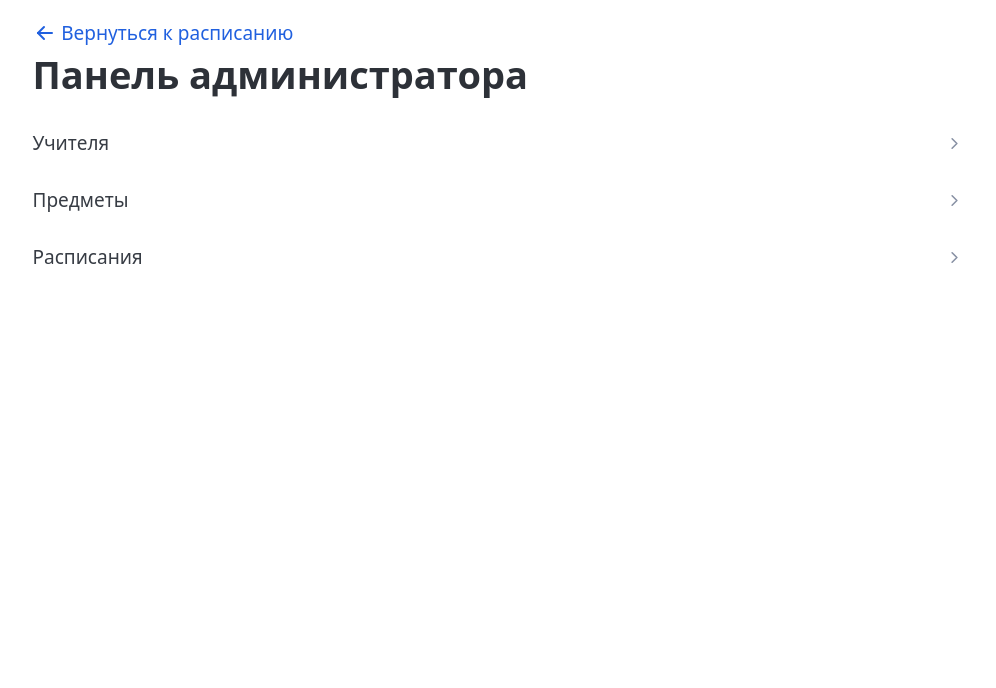
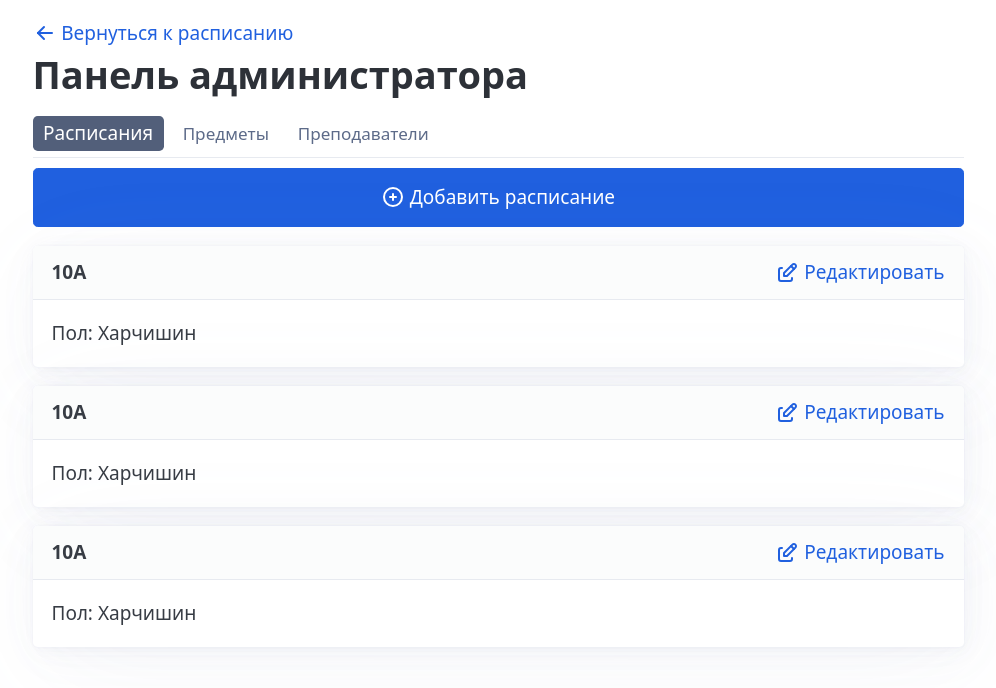
Before and after one commit to pakhrom/school-timetable, a SvelteKit app in the folder web/: page /manage in a window 1280 px wide. Shown: the top 688 px of the page, without its empty margins (142-1138 px from the left). Built offline with nearby package versions, Linux system fonts and the light colour scheme.

Commit message:
feat(web /manage): restructure /manage page

```diff
--- a/web/src/routes/manage/+page.svelte
+++ b/web/src/routes/manage/+page.svelte
@@ -1,33 +1,14 @@
 <script lang="ts">
-	import { slide } from 'svelte/transition';
+	import { currentTab } from './shared.svelte';
 
-	let isTeachersDetailsOpen: boolean = $state(false);
-	let isSubjectsDetailsOpen: boolean = $state(false);
-	let isTimetableListDetailsOpen: boolean = $state(false);
+	let mobileLayout: boolean = $state(window.innerWidth < 576);
+</script>
 
-	// DEBUG
-	let loadingTeachers = $state(true);
-	let loadingSubjects = $state(true);
-	let loadingTimetableList = $state(true);
-
-	function loadTeachers() {
-		setTimeout(() => {
-			loadingTeachers = false;
-		}, 300);
-	}
-
-	function loadSubjects() {
-		setTimeout(() => {
-			loadingSubjects = false;
-		}, 300);
-	}
-
-	function loadTimetableList() {
-		setTimeout(() => {
-			loadingTimetableList = false;
-		}, 300);
-	}
-</script>
+<svelte:window
+	onresize={() => {
+		mobileLayout = window.innerWidth < 576;
+	}}
+/>
 
 <a href="/">
 	<svg
@@ -49,75 +30,235 @@
 </a>
 <h1>Панель администратора</h1>
 
-<details
-	bind:open={isTeachersDetailsOpen}
-	ontoggle={() => {
-		if (!isTeachersDetailsOpen) loadTeachers();
+<div class="tabs-container">
+	<button
+		class={['secondary', 'tab', currentTab.tab === 'timetables' ? '' : 'outline']}
+		onclick={() => {
+			currentTab.tab = 'timetables';
 		}}
 	>
-	<summary> Учителя </summary>
-	{#if loadingTeachers}
-		<progress></progress>
-	{:else}
-		{#each { length: 3 }}
+		Расписания
+	</button>
+	<button
+		class={['secondary', 'tab', currentTab.tab === 'subjects' ? '' : 'outline']}
+		onclick={() => {
+			currentTab.tab = 'subjects';
+		}}
+	>
+		Предметы
+	</button>
+	<button
+		class={['secondary', 'tab', currentTab.tab === 'teachers' ? '' : 'outline']}
+		onclick={() => {
+			currentTab.tab = 'teachers';
+		}}
+	>
+		Преподаватели
+	</button>
+	<span class="tab hidden">I</span>
+</div>
+<hr />
+
+{#if currentTab.tab === 'timetables'}
+	<a role="button" href="/manage/subject">
+		<svg
+			xmlns="http://www.w3.org/2000/svg"
+			width="24"
+			height="24"
+			viewBox="0 0 24 24"
+			fill="none"
+			stroke="currentColor"
+			stroke-width="2"
+			stroke-linecap="round"
+			stroke-linejoin="round"
+			class="icon icon-tabler icons-tabler-outline icon-tabler-circle-plus"
+			><path stroke="none" d="M0 0h24v24H0z" fill="none" /><path
+				d="M3 12a9 9 0 1 0 18 0a9 9 0 0 0 -18 0"
+			/><path d="M9 12h6" /><path d="M12 9v6" /></svg
+		>
+		Добавить расписание
+	</a>
+	{#each { length: 3 } as _, subjectId}
 		<article>
-				<h4>Фамилия Имя Отчество</h4>
-				БЛА БЛА БЛА БЛА БЛА
+			<header class="resource-header">
+				<span><b>10А</b></span>
+				<a href={'/manage/timetable/' + subjectId}>
+					<svg
+						xmlns="http://www.w3.org/2000/svg"
+						width="24"
+						height="24"
+						viewBox="0 0 24 24"
+						fill="none"
+						stroke="currentColor"
+						stroke-width="2"
+						stroke-linecap="round"
+						stroke-linejoin="round"
+						class="icon icon-tabler icons-tabler-outline icon-tabler-edit"
+						><path stroke="none" d="M0 0h24v24H0z" fill="none" /><path
+							d="M7 7h-1a2 2 0 0 0 -2 2v9a2 2 0 0 0 2 2h9a2 2 0 0 0 2 -2v-1"
+						/><path
+							d="M20.385 6.585a2.1 2.1 0 0 0 -2.97 -2.97l-8.415 8.385v3h3l8.385 -8.415z"
+						/><path d="M16 5l3 3" /></svg
+					>
+					Редактировать
+				</a>
+			</header>
+			<div>
+				<span>Пол: Харчишин</span>
+			</div>
 		</article>
 	{/each}
-	{/if}
-</details>
-
-<details
-	bind:open={isSubjectsDetailsOpen}
-	ontoggle={() => {
-		if (!isSubjectsDetailsOpen) loadSubjects();
-	}}
+{:else if currentTab.tab === 'subjects'}
+	<a role="button" href="/manage/subject">
+		<svg
+			xmlns="http://www.w3.org/2000/svg"
+			width="24"
+			height="24"
+			viewBox="0 0 24 24"
+			fill="none"
+			stroke="currentColor"
+			stroke-width="2"
+			stroke-linecap="round"
+			stroke-linejoin="round"
+			class="icon icon-tabler icons-tabler-outline icon-tabler-circle-plus"
+			><path stroke="none" d="M0 0h24v24H0z" fill="none" /><path
+				d="M3 12a9 9 0 1 0 18 0a9 9 0 0 0 -18 0"
+			/><path d="M9 12h6" /><path d="M12 9v6" /></svg
 		>
-	<summary> Предметы </summary>
-	{#if loadingSubjects}
-		<progress></progress>
-	{:else}
-		{#each { length: 3 }}
+		Добавить предмет
+	</a>
+	{#each { length: 3 } as _, subjectId}
 		<article>
+			<header class="resource-header">
+				<span><b>Математика</b></span>
+				<a href={'/manage/subject/' + subjectId}>
+					<svg
+						xmlns="http://www.w3.org/2000/svg"
+						width="24"
+						height="24"
+						viewBox="0 0 24 24"
+						fill="none"
+						stroke="currentColor"
+						stroke-width="2"
+						stroke-linecap="round"
+						stroke-linejoin="round"
+						class="icon icon-tabler icons-tabler-outline icon-tabler-edit"
+						><path stroke="none" d="M0 0h24v24H0z" fill="none" /><path
+							d="M7 7h-1a2 2 0 0 0 -2 2v9a2 2 0 0 0 2 2h9a2 2 0 0 0 2 -2v-1"
+						/><path
+							d="M20.385 6.585a2.1 2.1 0 0 0 -2.97 -2.97l-8.415 8.385v3h3l8.385 -8.415z"
+						/><path d="M16 5l3 3" /></svg
+					>
+					Редактировать
+				</a>
+			</header>
 			<div>
-					<b>Математика</b>
+				<span>Пол: Харчишин</span>
 			</div>
-				БЛА БЛА БЛА БЛА БЛА
 		</article>
 	{/each}
+{:else if currentTab.tab === 'teachers'}
+	<a role="button" href="/manage/teacher">
+		<svg
+			xmlns="http://www.w3.org/2000/svg"
+			width="24"
+			height="24"
+			viewBox="0 0 24 24"
+			fill="none"
+			stroke="currentColor"
+			stroke-width="2"
+			stroke-linecap="round"
+			stroke-linejoin="round"
+			class="icon icon-tabler icons-tabler-outline icon-tabler-circle-plus"
+			><path stroke="none" d="M0 0h24v24H0z" fill="none" /><path
+				d="M3 12a9 9 0 1 0 18 0a9 9 0 0 0 -18 0"
+			/><path d="M9 12h6" /><path d="M12 9v6" /></svg
+		>
+		Добавить преподавателя
+	</a>
+	{#each { length: 3 } as _, teacherId}
+		<article>
+			<header class="resource-header">
+				<span>
+					<b>
+						{#if mobileLayout}
+							Фамилия И.О.
+						{:else}
+							Фамилия Имя Отчество
 						{/if}
-</details>
-
-<details
-	bind:open={isTimetableListDetailsOpen}
-	ontoggle={() => {
-		if (!isTimetableListDetailsOpen) loadTimetableList();
-	}}
+					</b>
+				</span>
+				<a href={'/manage/teacher/' + teacherId}>
+					<svg
+						xmlns="http://www.w3.org/2000/svg"
+						width="24"
+						height="24"
+						viewBox="0 0 24 24"
+						fill="none"
+						stroke="currentColor"
+						stroke-width="2"
+						stroke-linecap="round"
+						stroke-linejoin="round"
+						class="icon icon-tabler icons-tabler-outline icon-tabler-edit"
+						><path stroke="none" d="M0 0h24v24H0z" fill="none" /><path
+							d="M7 7h-1a2 2 0 0 0 -2 2v9a2 2 0 0 0 2 2h9a2 2 0 0 0 2 -2v-1"
+						/><path
+							d="M20.385 6.585a2.1 2.1 0 0 0 -2.97 -2.97l-8.415 8.385v3h3l8.385 -8.415z"
+						/><path d="M16 5l3 3" /></svg
 					>
-	<summary> Расписания </summary>
-	{#if loadingTimetableList}
-		<progress></progress>
-	{:else}
-		{#each { length: 3 }}
-			<article>
-				<h4>Класс</h4>
-				БЛА БЛА БЛА БЛА БЛА
+					Редактировать
+				</a>
+			</header>
+			<div>
+				<span>Пол: Харчишин</span>
+			</div>
 		</article>
 	{/each}
+{:else}
+	Хватит приложение ломать
 {/if}
-</details>
 
 <style>
-	a {
+	.tabs-container {
 		display: inline-flex;
+		justify-content: flex-start;
 		align-items: center;
-		gap: 0.25em;
+		gap: 0.5em;
 
-		text-decoration: none;
+		height: 2em;
 	}
 
-	details {
-		margin-top: 2em;
+	.tab {
+		padding: 0.1em 0.5em;
+
+		border-color: transparent;
+
+		transition: all 0.2s;
+	}
+
+	.tab.outline {
+		font-size: 0.9em;
+	}
+
+	.tab:hover {
+		border-color: var(--pico-secondary-border);
+	}
+
+	.hidden {
+		visibility: hidden;
+	}
+
+	hr {
+		margin-top: 0.25em;
+		margin-bottom: 0.5em;
+	}
+
+	article {
+		margin-bottom: 1em;
+	}
+
+	.resource-header {
+		display: flex;
+		justify-content: space-between;
 	}
 </style>
--- /dev/null
+++ b/web/src/routes/manage/shared.svelte.ts
@@ -0,0 +1,3 @@
+export const currentTab: { tab: 'timetables' | 'subjects' | 'teachers' } = $state({
+	tab: 'timetables' // sadly, an exported state must be an object , because you cannot assign to exported variables
+});
```
Lines whose indentation alone changed are shown as unchanged.
